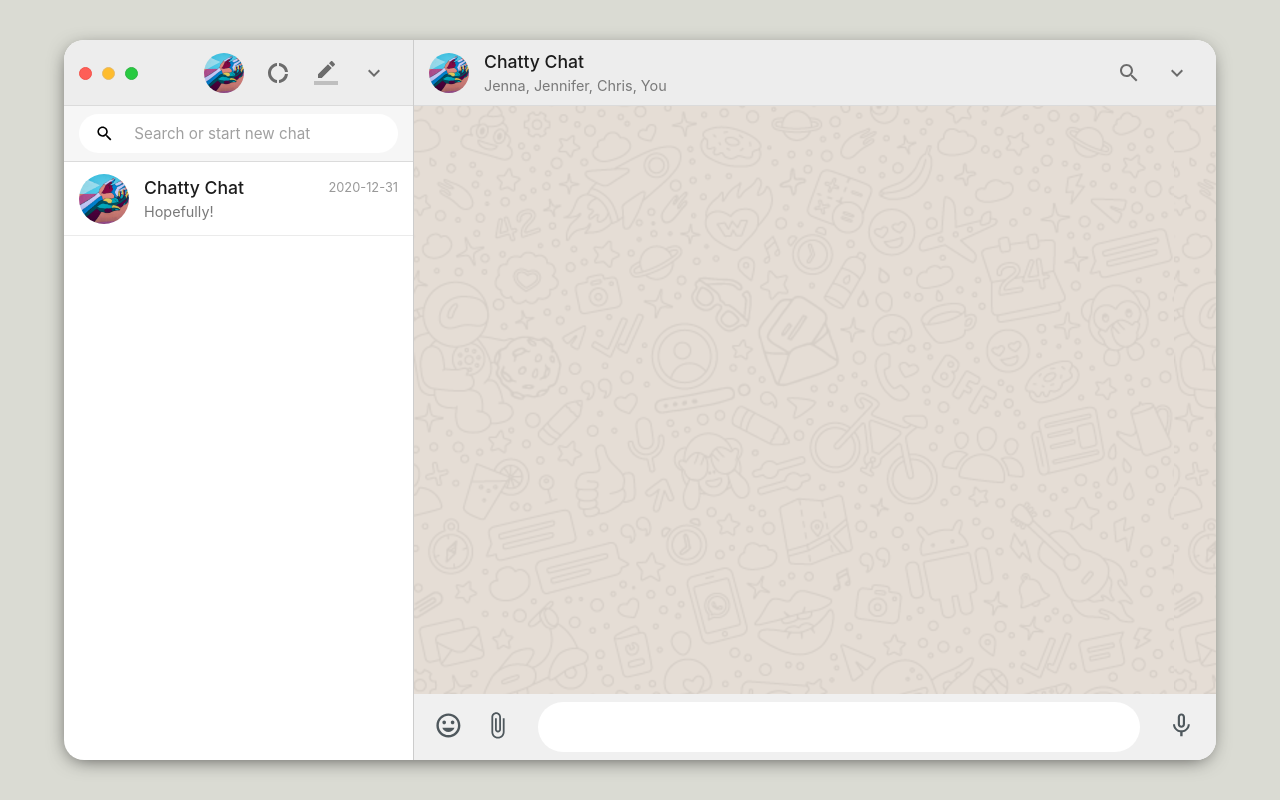
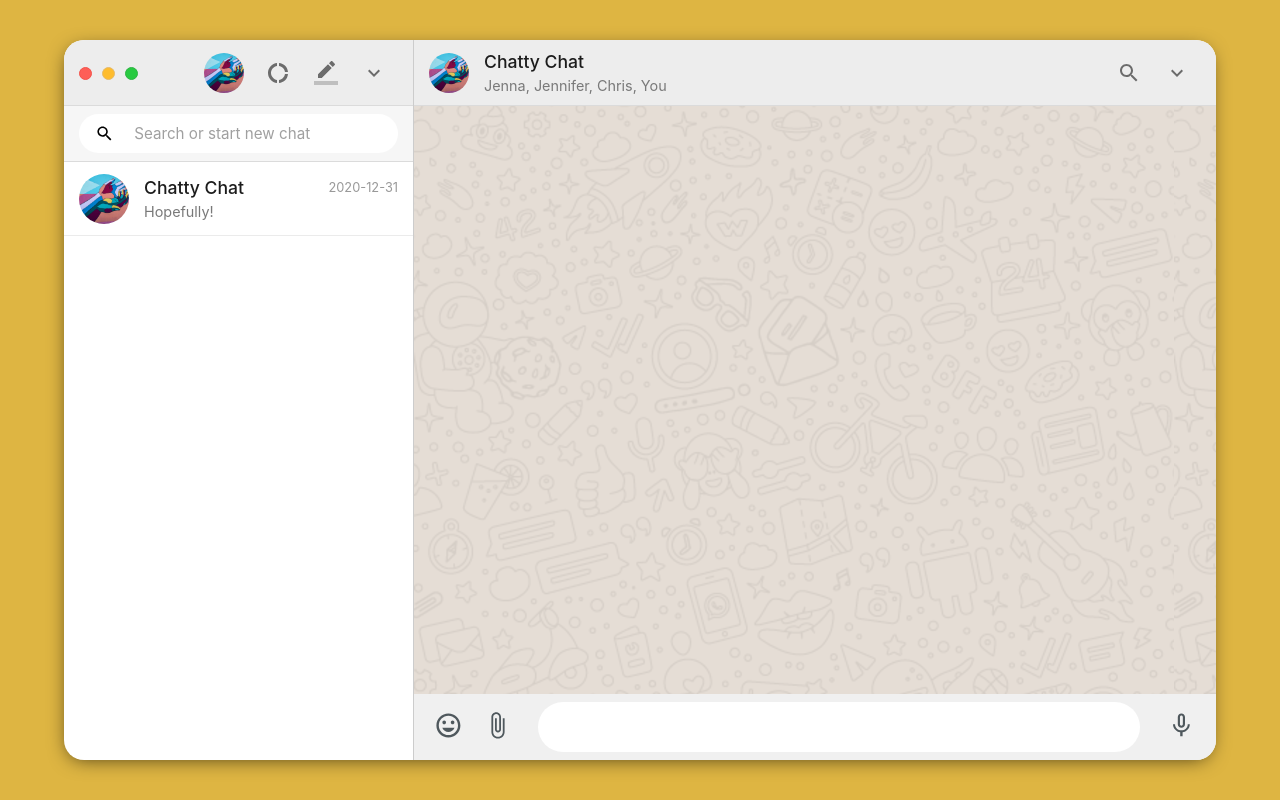
Before and after one commit to yeseuloh/whatsapp-clone, a React (Create React App) app: page / in a window 1280 px wide. Built offline with nearby package versions, Linux system fonts and the light colour scheme.

Commit message:
change background colour on app

```diff
--- a/src/App.css
+++ b/src/App.css
@@ -2,7 +2,7 @@
   display: grid;
   place-items: center;
   height: 100vh;
-  background: #dadbd3;
+  background: #deb542;
 }
 
 .app__body {
```
